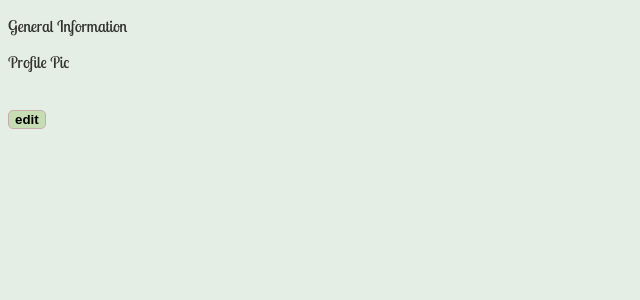
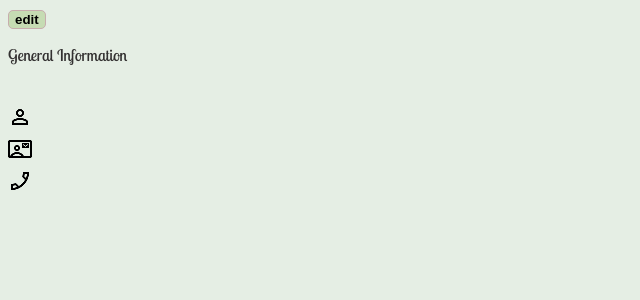
Before and after one commit to Vincde/Project-CV-Application, a React (Vite) app: page / in a window 1280 px wide. Both pictures are taken after typing "Sample", "name@example.com", "5551234", "Sample", "Sample", "2020-01-15" into the empty fields and a click on the button "Create Your New CV!". Shown: the top 300 px of the page, without its empty margins (0-640 px from the left). Built offline with nearby package versions, Linux system fonts and the light colour scheme.

Commit message:
Add icons to completeCV component + initial styling

```diff
--- a/src/components/CompleteCV.jsx
+++ b/src/components/CompleteCV.jsx
@@ -1,5 +1,9 @@
 import { useState } from "react";
 import { useEffect } from "react";
+import nameIcon from './../../public/person_icon.png';
+import mailIcon from './../../public/mail_icon.png';
+import phoneIcon from './../../public/phone_icon.png';
+import './../styles/completeCV.css';
 
 export default function CompleteCV({generalInfo, educationInfo, practiceInfo, handleEdit}) {
     const image = generalInfo.image;
@@ -15,15 +19,35 @@ export default function CompleteCV({generalInfo, educationInfo, practiceInfo, ha
   }, [image]);
 
   return(
-    <>
-    <div className="completeCV-generalInfo">
-      <p>General Information</p>
+    <div className="completeCV-container">
+
+      <button onClick={handleEdit}>edit</button>
+
+      <div className="completeCV-generalInfo">
+        <p>General Information</p>
+
+        <img src={anteprima} alt="" />
+
+        <div>
+          <img src={nameIcon} alt="" />
+          <p>{generalInfo.name}</p>
+        </div>
+
+        <div>
+          <img src={mailIcon} alt="" />
+          <p>{generalInfo.email}</p>
+        </div>
+
+        <div>
+          <img src={phoneIcon} alt="" />
+          <p>{generalInfo.phone}</p>
+        </div>
+
+
+      </div>
+
       {educationInfo.schoolName}
       {practiceInfo.companyName}
-      <p>Profile Pic</p>
-      <img src={anteprima} alt="" />
     </div>
-    <button onClick={handleEdit}>edit</button>
-    </>
   );
 }
--- /dev/null
+++ b/src/styles/completeCV.css
@@ -0,0 +1,5 @@
+.completeCV-generalInfo div{
+    display: flex;
+    align-items: center;
+    gap: 10px;
+}
```
